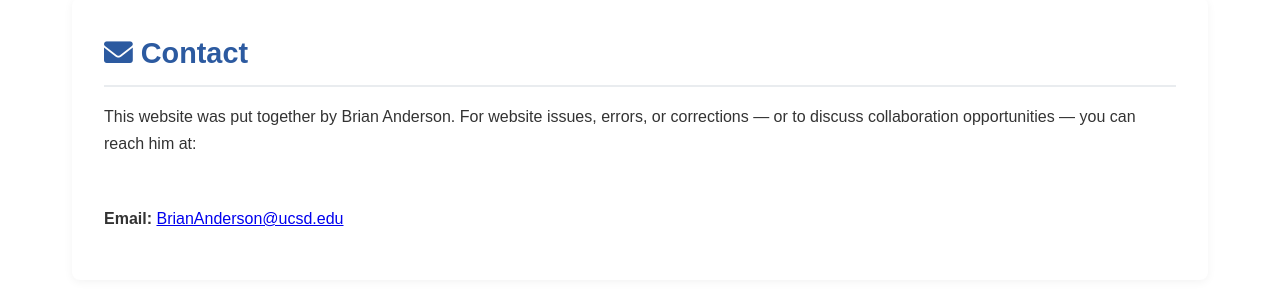
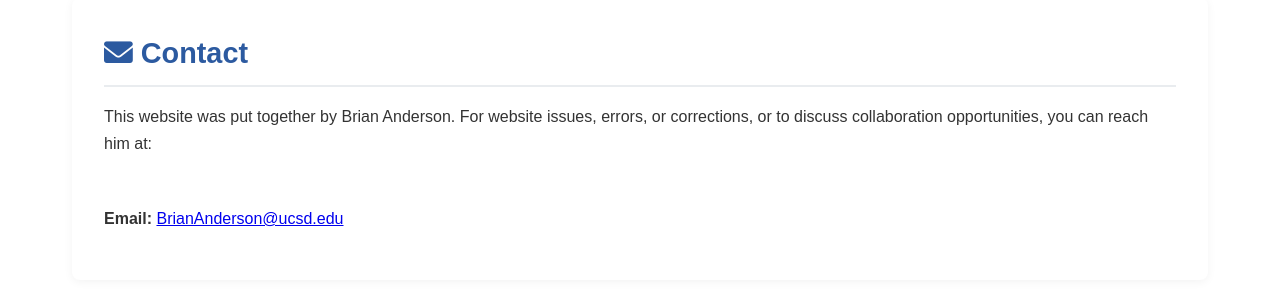
Before and after one commit to brianmanderson/QuantecWebSite, a Jekyll site: the page built from about.html, in a window 1280 px wide. Shown: the part 1606-1906 px from the top of the page. Built offline with Jekyll 4.4.1, drawn with Linux system fonts in a browser that asks for light colours.

```diff
--- a/about.html
+++ b/about.html
@@ -47,7 +47,7 @@ description: "Learn about our mission and the team behind QUANTEC Radiation reso
 
 <section class="content-section">
     <h3><i class="fas fa-envelope"></i> Contact</h3>
-    <p>This website was put together by Brian Anderson. For website issues, errors, or corrections — or to discuss collaboration opportunities — you can reach him at:</p>
+    <p>This website was put together by Brian Anderson. For website issues, errors, or corrections, or to discuss collaboration opportunities, you can reach him at:</p>
     <div class="mt-3">
         <p><strong>Email:</strong> <a href="mailto:BrianAnderson@ucsd.edu">BrianAnderson@ucsd.edu</a></p>
     </div>
```
